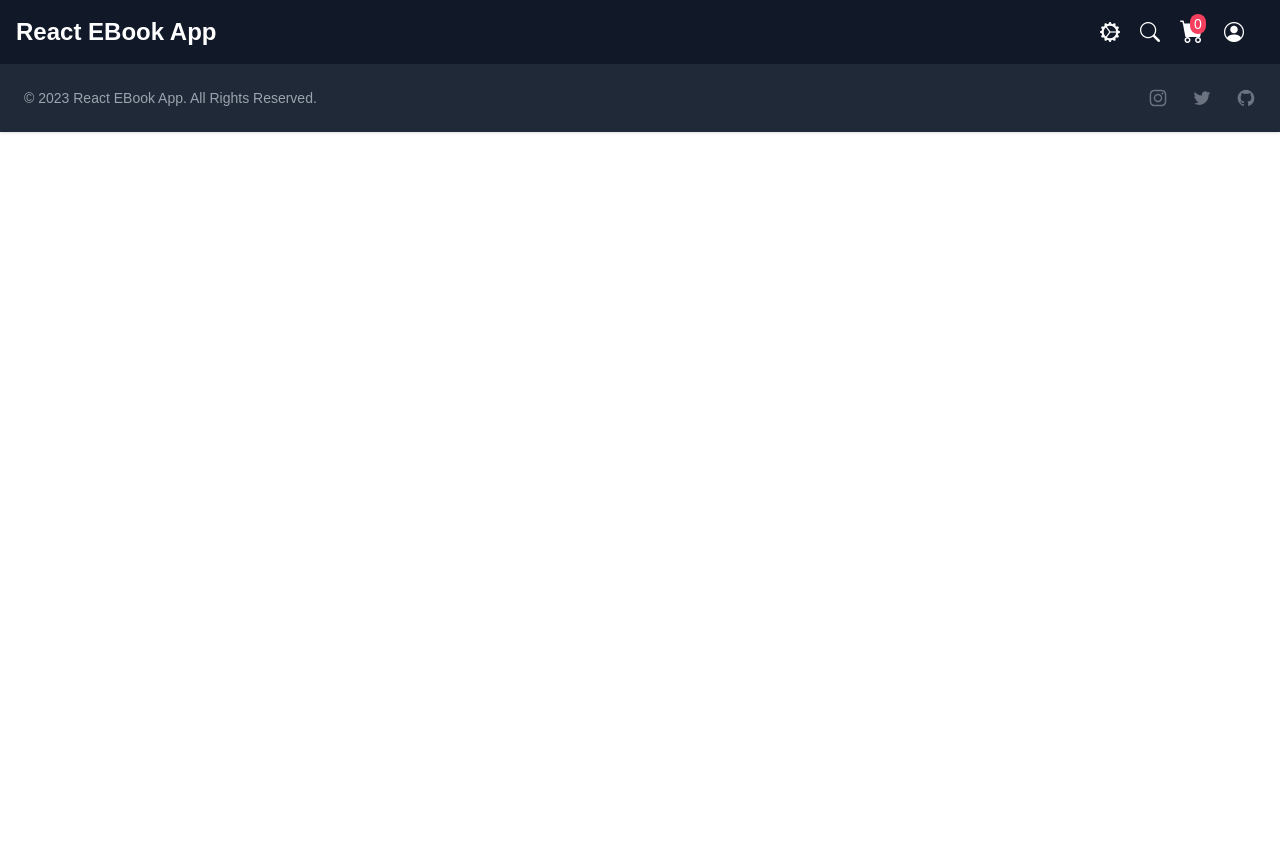
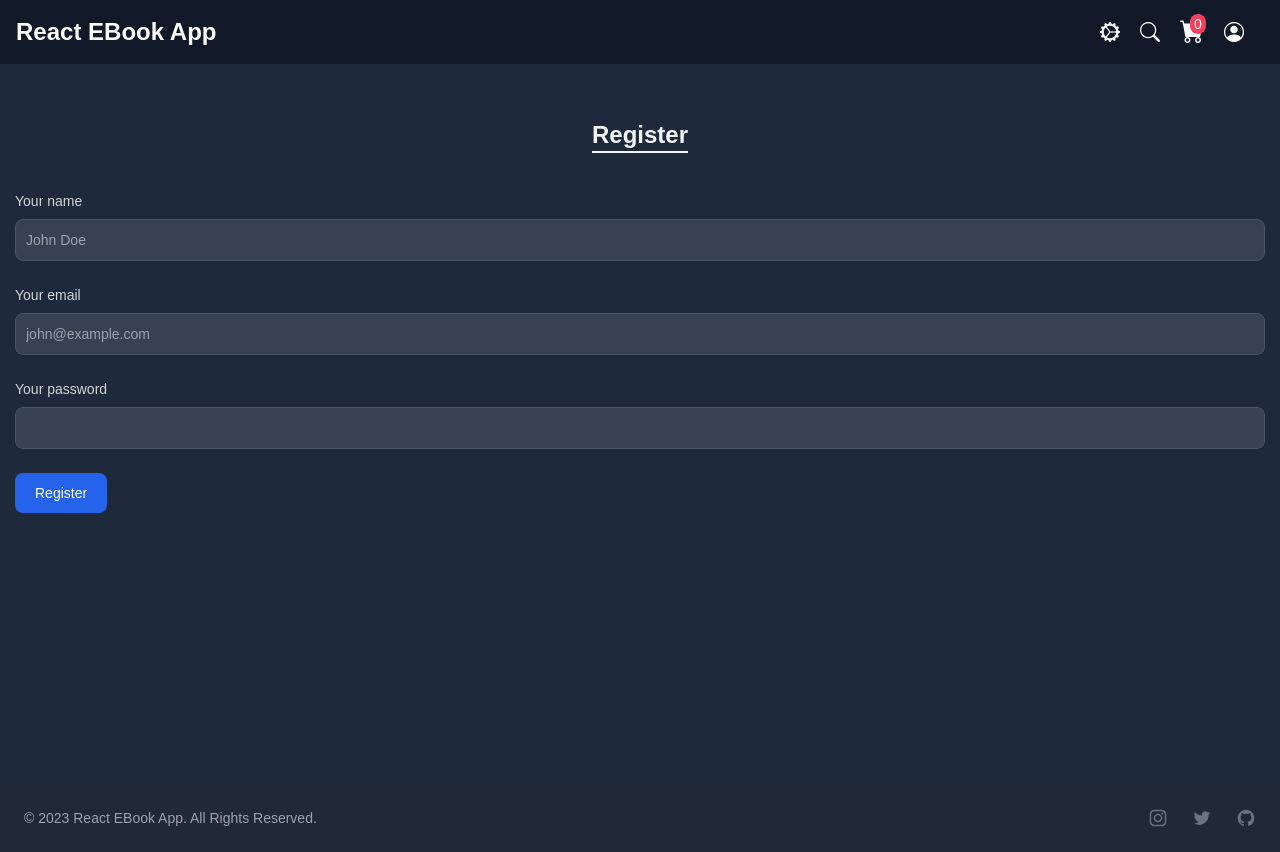
Before and after one commit to codingbbq/react-ebook-app, a React (Create React App) app: page /register in a window 1280 px wide. Before the commit the page ends 800 px from the top, so only its background shows below. Built offline with nearby package versions, Linux system fonts and the light colour scheme.

Commit message:
User Registeration

```diff
--- a/data/db.json
+++ b/data/db.json
@@ -237,8 +237,13 @@
       "best_seller": true
     }
   ],
-    "orders": [
-    ],
+  "orders": [],
   "users": [
+    {
+      "email": "john@example.com",
+      "password": "$2a$10$oHR5La3Ahs675Wg.iQrKxOlnEneeLLDsCzSTXjeEqaBk6jTpq.iWO",
+      "name": "john doe",
+      "id": 1
+    }
   ]
 }
--- a/package.json
+++ b/package.json
@@ -11,6 +11,7 @@
     "react-dom": "^18.2.0",
     "react-router-dom": "^6.20.1",
     "react-scripts": "5.0.1",
+    "react-toastify": "^9.1.3",
     "web-vitals": "^2.1.4"
   },
   "scripts": {
@@ -18,7 +19,7 @@
     "build": "react-scripts build",
     "test": "react-scripts test",
     "eject": "react-scripts eject",
-    "server": "npx json-server --watch data/db.json --port=8000"
+    "server": "npx json-server data/db.json -m ./node_modules/json-server-auth --port=8000"
   },
   "eslintConfig": {
     "extends": [
--- /dev/null
+++ b/src/components/Elements/DropdownLoggedIn.jsx
@@ -0,0 +1,40 @@
+import { Link } from "react-router-dom";
+
+export const DropdownLoggedIn = () => {
+	return (
+		<div
+			id="dropdownAvatar"
+			className="select-none	absolute top-10 right-0 z-10 w-44 bg-white rounded divide-y divide-gray-100 shadow dark:bg-gray-700 dark:divide-gray-600"
+		>
+			<div className="py-3 px-4 text-sm text-gray-900 dark:text-white">
+				<div className="font-medium truncate">email</div>
+			</div>
+			<ul
+				className="py-1 text-sm text-gray-700 dark:text-gray-200"
+				aria-labelledby="dropdownUserAvatarButton"
+			>
+				<li>
+					<Link
+						to="/products"
+						className="block py-2 px-4 hover:bg-gray-100 dark:hover:bg-gray-600 dark:hover:text-white"
+					>
+						All eBooks
+					</Link>
+				</li>
+				<li>
+					<Link
+						to="/dashboard"
+						className="block py-2 px-4 hover:bg-gray-100 dark:hover:bg-gray-600 dark:hover:text-white"
+					>
+						Dashboard
+					</Link>
+				</li>
+			</ul>
+			<div className="py-1">
+				<span className="cursor-pointer block py-2 px-4 text-sm text-gray-700 hover:bg-gray-100 dark:hover:bg-gray-600 dark:text-gray-200 dark:hover:text-white">
+					Log out
+				</span>
+			</div>
+		</div>
+	);
+};
--- /dev/null
+++ b/src/components/Elements/DropdownLoggedOut.jsx
@@ -0,0 +1,40 @@
+import { Link } from "react-router-dom";
+
+export const DropdownLoggedOut = () => {
+	return (
+		<div
+			id="dropdownAvatar"
+			className="select-none	absolute top-10 right-0 z-10 w-44 bg-white rounded divide-y divide-gray-100 shadow dark:bg-gray-700 dark:divide-gray-600"
+		>
+			<ul
+				className="py-1 text-sm text-gray-700 dark:text-gray-200"
+				aria-labelledby="dropdownUserAvatarButton"
+			>
+				<li>
+					<Link
+						to="/products"
+						className="block py-2 px-4 hover:bg-gray-100 dark:hover:bg-gray-600 dark:hover:text-white"
+					>
+						All eBooks
+					</Link>
+				</li>
+				<li>
+					<Link
+						to="/login"
+						className="block py-2 px-4 hover:bg-gray-100 dark:hover:bg-gray-600 dark:hover:text-white"
+					>
+						Login
+					</Link>
+				</li>
+				<li>
+					<Link
+						to="/register"
+						className="block py-2 px-4 hover:bg-gray-100 dark:hover:bg-gray-600 dark:hover:text-white"
+					>
+						Register
+					</Link>
+				</li>
+			</ul>
+		</div>
+	);
+};
--- a/src/components/index.js
+++ b/src/components/index.js
@@ -6,3 +6,6 @@ export { Rating } from "./Elements/Rating";
 
 export { Loader } from "./Others/Loader";
 export { ScrollToTop } from "./Others/ScrollToTop";
+
+export { DropdownLoggedIn } from "./Elements/DropdownLoggedIn";
+export { DropdownLoggedOut } from "./Elements/DropdownLoggedOut";
--- a/src/index.jsx
+++ b/src/index.jsx
@@ -7,12 +7,16 @@ import App from "./App";
 import { ScrollToTop } from "./components";
 import { FilterProvider } from "./context";
 
+import { ToastContainer } from "react-toastify";
+import "react-toastify/dist/ReactToastify.css";
+
 const root = ReactDOM.createRoot(document.getElementById("root"));
 root.render(
 	<React.StrictMode>
 		<Router>
 			<FilterProvider>
 				<ScrollToTop />
+				<ToastContainer position="bottom-right" />
 				<App />
 			</FilterProvider>
 		</Router>
--- a/src/pages/Login.jsx
+++ b/src/pages/Login.jsx
@@ -0,0 +1,54 @@
+export const Login = () => {
+	return (
+		<main>
+			<section>
+				<p className="text-2xl text-center font-semibold dark:text-slate-100 my-10 underline underline-offset-8">
+					Login
+				</p>
+			</section>
+			<form>
+				<div className="mb-6">
+					<label
+						htmlFor="email"
+						className="block mb-2 text-sm font-medium text-gray-900 dark:text-gray-300"
+					>
+						Your email
+					</label>
+					<input
+						type="email"
+						id="email"
+						className="bg-gray-50 border border-gray-300 text-gray-900 text-sm rounded-lg focus:ring-blue-500 focus:border-blue-500 block w-full p-2.5 dark:bg-gray-700 dark:border-gray-600 dark:placeholder-gray-400 dark:text-white dark:focus:ring-blue-500 dark:focus:border-blue-500"
+						placeholder="john@example.com"
+						required
+						autoComplete="off"
+					/>
+				</div>
+				<div className="mb-6">
+					<label
+						htmlFor="password"
+						className="block mb-2 text-sm font-medium text-gray-900 dark:text-gray-300"
+					>
+						Your password
+					</label>
+					<input
+						type="password"
+						id="password"
+						className="bg-gray-50 border border-gray-300 text-gray-900 text-sm rounded-lg focus:ring-blue-500 focus:border-blue-500 block w-full p-2.5 dark:bg-gray-700 dark:border-gray-600 dark:placeholder-gray-400 dark:text-white dark:focus:ring-blue-500 dark:focus:border-blue-500"
+						required
+					/>
+				</div>
+				<button
+					type="submit"
+					className="text-white bg-blue-700 hover:bg-blue-800 focus:ring-4 focus:outline-none focus:ring-blue-300 font-medium rounded-lg text-sm w-full sm:w-auto px-5 py-2.5 text-center dark:bg-blue-600 dark:hover:bg-blue-700 dark:focus:ring-blue-800"
+				>
+					Log In
+				</button>
+			</form>
+			<button
+				className="mt-3 cursor-pointer text-white bg-blue-700 hover:bg-blue-800 focus:ring-4 focus:outline-none focus:ring-blue-300 font-medium rounded-lg text-sm w-full sm:w-auto px-5 py-3 text-center dark:bg-blue-600 dark:hover:bg-blue-700 dark:focus:ring-blue-800"
+			>
+				Login As Guest
+			</button>
+		</main>
+	);
+};
--- a/src/pages/Register.jsx
+++ b/src/pages/Register.jsx
@@ -0,0 +1,89 @@
+import { useNavigate } from "react-router-dom";
+import { toast } from "react-toastify";
+
+export const Register = () => {
+
+    const navigate = useNavigate();
+
+    const handleRegister = async (event) => {
+        event.preventDefault();
+        const registerDetails = {
+            name: event.target.name.value,
+            email: event.target.email.value,
+            password: event.target.password.value
+        };
+        const requestOptions = {
+            method: "POST",
+            headers: { "Content-Type": "application/json" },
+            body: JSON.stringify(registerDetails)
+        };
+
+        const response = await fetch("http://localhost:8000/register", requestOptions);
+        const data = await response.json();
+        data.accessToken ? navigate("/products") : toast.error(data);
+    }
+	return (
+		<main>
+			<section>
+				<p className="text-2xl text-center font-semibold dark:text-slate-100 my-10 underline underline-offset-8">
+					Register
+				</p>
+			</section>
+			<form onSubmit={handleRegister}>
+				<div className="mb-6">
+					<label
+						htmlFor="name"
+						className="block mb-2 text-sm font-medium text-gray-900 dark:text-gray-300"
+					>
+						Your name
+					</label>
+					<input
+						type="name"
+						id="name"
+						className="shadow-sm bg-gray-50 border border-gray-300 text-gray-900 text-sm rounded-lg focus:ring-blue-500 focus:border-blue-500 block w-full p-2.5 dark:bg-gray-700 dark:border-gray-600 dark:placeholder-gray-400 dark:text-white dark:focus:ring-blue-500 dark:focus:border-blue-500 dark:shadow-sm-light"
+						placeholder="John Doe"
+						required
+						autoComplete="off"
+					/>
+				</div>
+				<div className="mb-6">
+					<label
+						htmlFor="email"
+						className="block mb-2 text-sm font-medium text-gray-900 dark:text-gray-300"
+					>
+						Your email
+					</label>
+					<input
+						type="email"
+						id="email"
+						className="shadow-sm bg-gray-50 border border-gray-300 text-gray-900 text-sm rounded-lg focus:ring-blue-500 focus:border-blue-500 block w-full p-2.5 dark:bg-gray-700 dark:border-gray-600 dark:placeholder-gray-400 dark:text-white dark:focus:ring-blue-500 dark:focus:border-blue-500 dark:shadow-sm-light"
+						placeholder="john@example.com"
+						required
+						autoComplete="off"
+					/>
+				</div>
+				<div className="mb-6">
+					<label
+						htmlFor="password"
+						className="block mb-2 text-sm font-medium text-gray-900 dark:text-gray-300"
+					>
+						Your password
+					</label>
+					<input
+						type="password"
+						id="password"
+						className="shadow-sm bg-gray-50 border border-gray-300 text-gray-900 text-sm rounded-lg focus:ring-blue-500 focus:border-blue-500 block w-full p-2.5 dark:bg-gray-700 dark:border-gray-600 dark:placeholder-gray-400 dark:text-white dark:focus:ring-blue-500 dark:focus:border-blue-500 dark:shadow-sm-light"
+						required
+						minLength="7"
+					/>
+				</div>
+				<button
+					type="submit"
+					className="text-white bg-blue-700 hover:bg-blue-800 focus:ring-4 focus:outline-none focus:ring-blue-300 font-medium rounded-lg text-sm px-5 py-2.5 text-center dark:bg-blue-600 dark:hover:bg-blue-700 dark:focus:ring-blue-800"
+				>
+					Register
+				</button>
+			</form>
+		</main>
+	);
+};
--- a/src/pages/index.js
+++ b/src/pages/index.js
@@ -1,3 +1,6 @@
 export { HomePage } from "./Home/HomePage";
 export { ProductsList } from "./Products/ProductList";
 export { ProductDetail } from "./ProductDetail";
+
+export { Login } from "./Login";
+export { Register } from "./Register";
--- a/src/routes/AllRoutes.jsx
+++ b/src/routes/AllRoutes.jsx
@@ -1,5 +1,5 @@
 import { Routes, Route } from "react-router-dom";
-import { HomePage, ProductsList } from "../pages";
+import { HomePage, Login, ProductsList, Register } from "../pages";
 import { ProductDetail } from "../pages";
 
 const AllRoutes = () => {
@@ -9,6 +9,10 @@ const AllRoutes = () => {
                 <Route path="/" element={<HomePage /> } />
                 <Route path="/products" element={<ProductsList /> } />
                 <Route path="/products/:id" element={<ProductDetail />} />
+
+                <Route path="login" element={<Login />} />
+                <Route path="register" element={<Register />} />
+
             </Routes>
         </>
     )
```
Also changed, not shown: 2 other files (tests, documents, lock files or other folders). Lines whose indentation alone changed are shown as unchanged.
